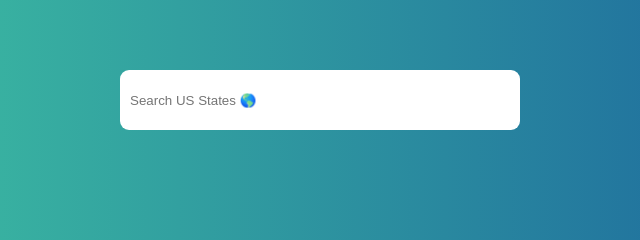
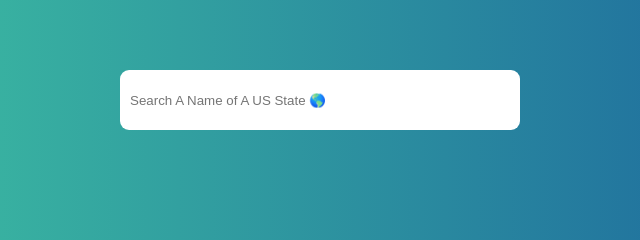
Before and after one commit to seholevas/autocomplete-state-searchbar, a plain HTML site: page index.html in a window 1280 px wide. Shown: the part 308-548 px from the top of the page, 328-968 px from the left. Drawn offline with Linux system fonts and the light colour scheme.

```diff
--- a/index.html
+++ b/index.html
@@ -9,7 +9,7 @@
   </head>
   <body>
     <div class="search-container">
-      <input type="text" name="states" id="states" placeholder="Search US States 🌎" autocomplete="off">
+      <input type="text" name="states" id="states" placeholder="Search A Name of A US State 🌎" autocomplete="off">
       <div class="suggestions">
         <ul></ul>
       </div>
```
